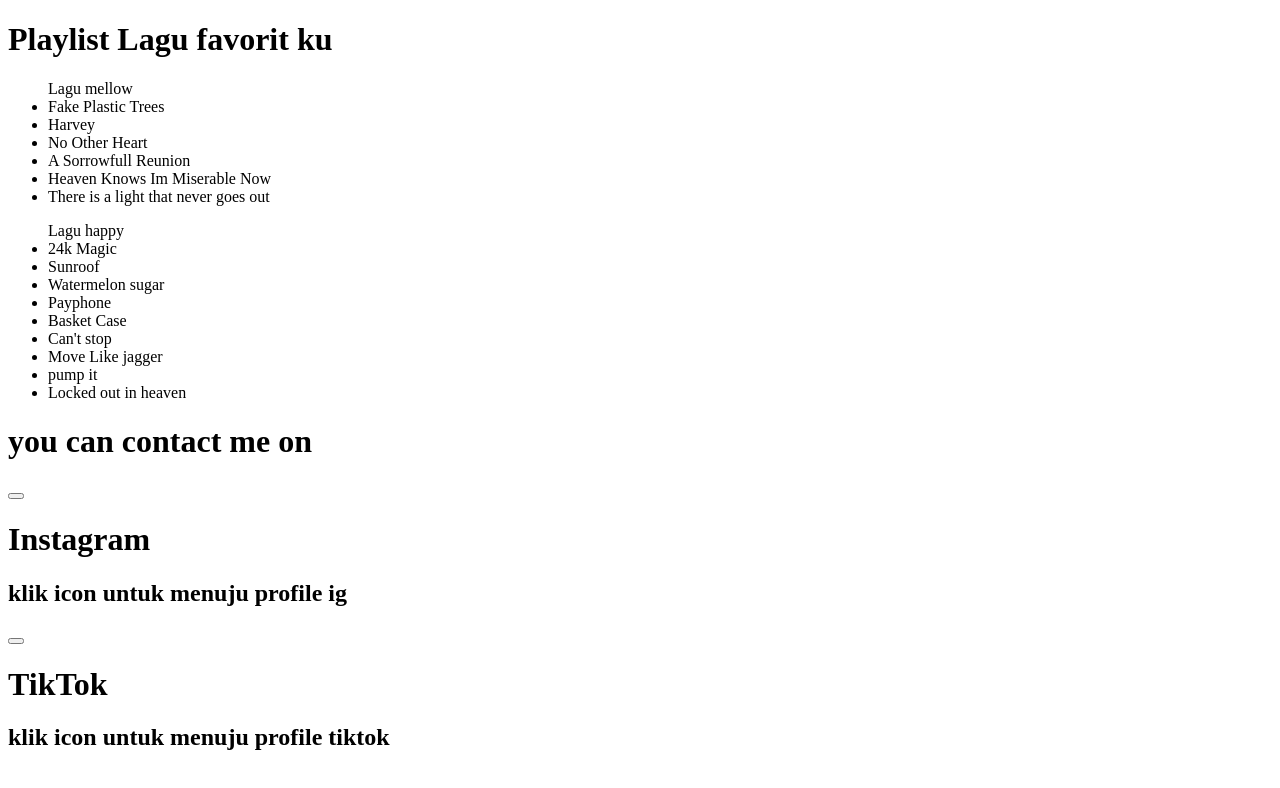
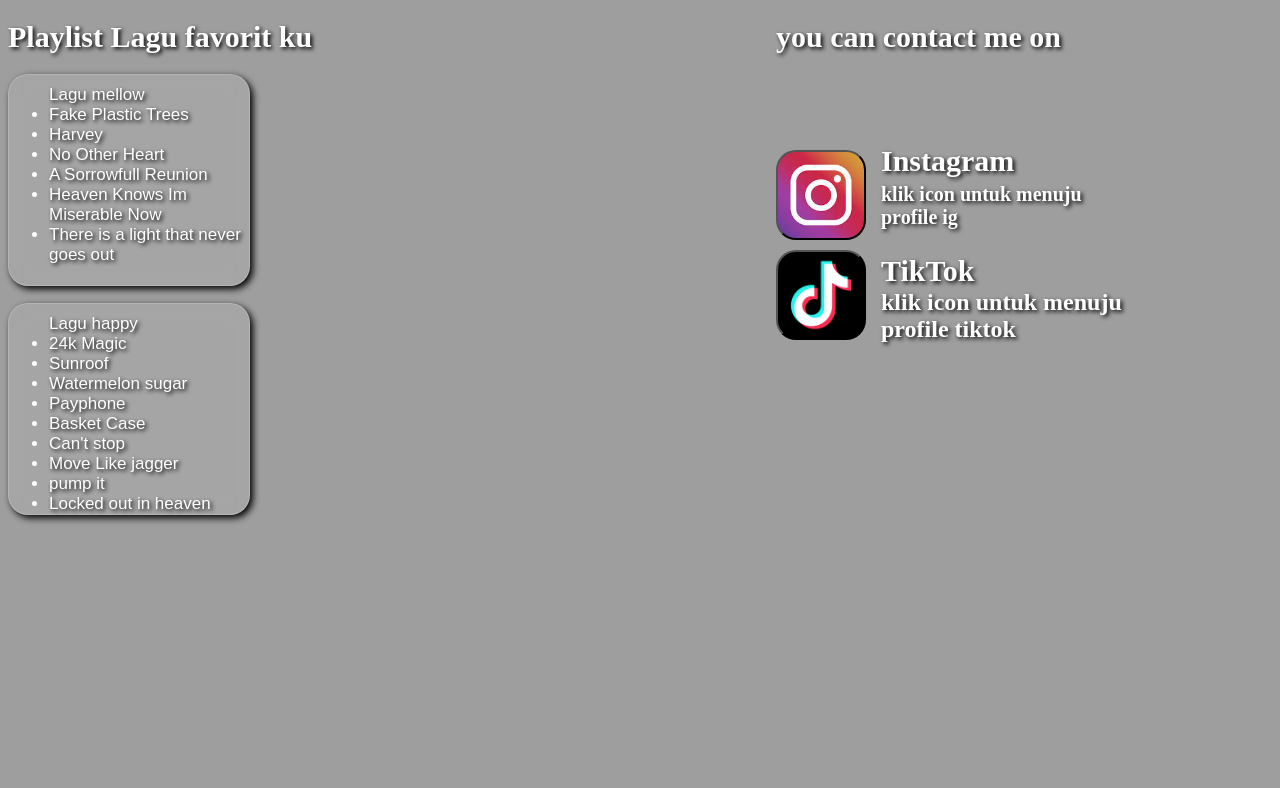
Before and after one commit to Tamapujangga/FavSong, a plain HTML site: page index.html in a window 1280 px wide. Drawn offline with Linux system fonts and the light colour scheme; files that its build step writes are made by us from their sources; the site is published under a folder, as on GitHub Pages, so addresses that start at the root find nothing; files whose address does not match are found by name.

Commit message:
Fix HTML formatting and structure

```diff
--- a/index.html
+++ b/index.html
@@ -4,7 +4,7 @@
     <meta charset="UTF-8">
     <meta name="viewport" content="width=device-width, initial-scale=1.0">
     <title>1234</title>
-    <link rel="stylesheet" href="/css/lagufav.css">
+    <link rel="stylesheet" href="css/lagufav.css">
 </head>
 <body>
     <header>
```
